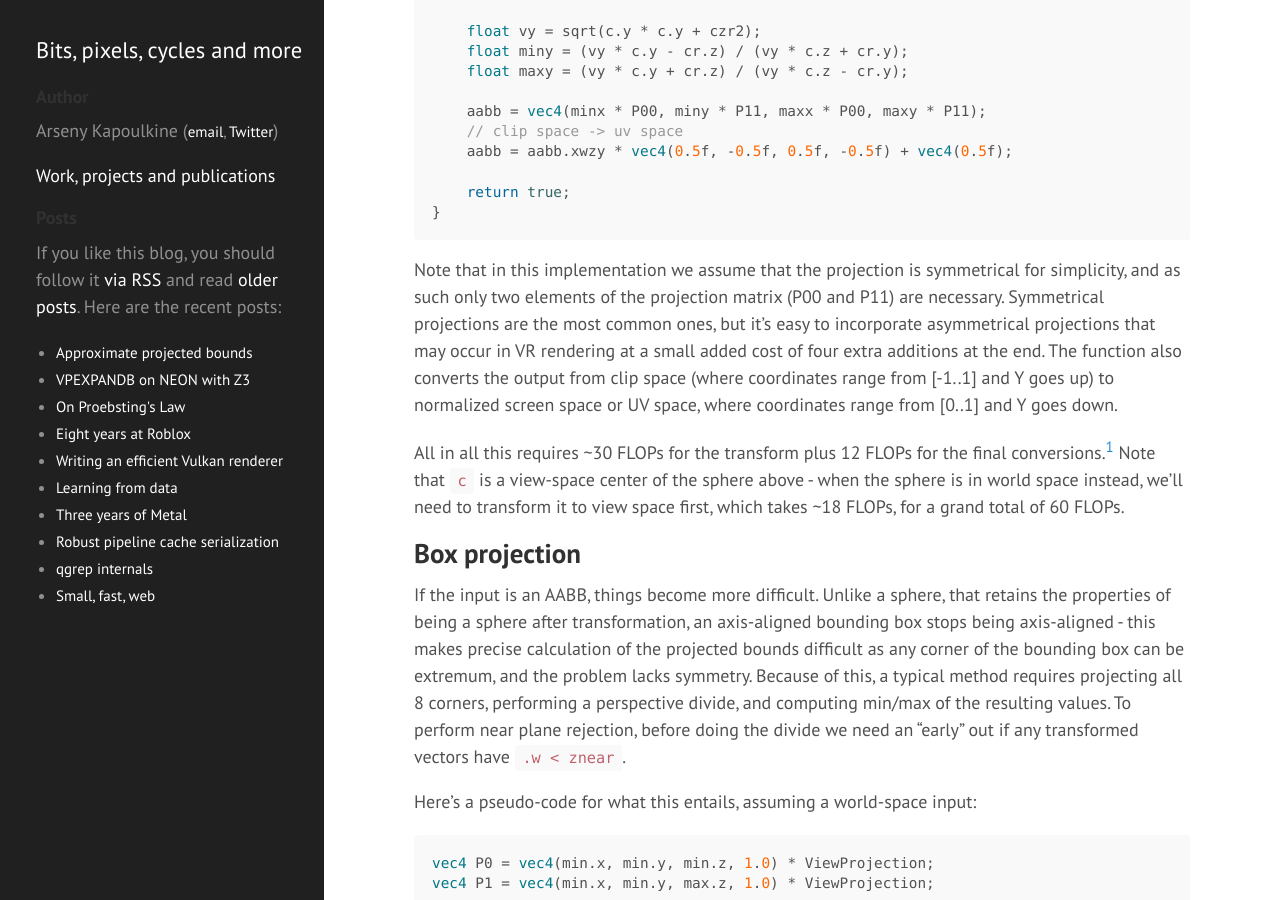
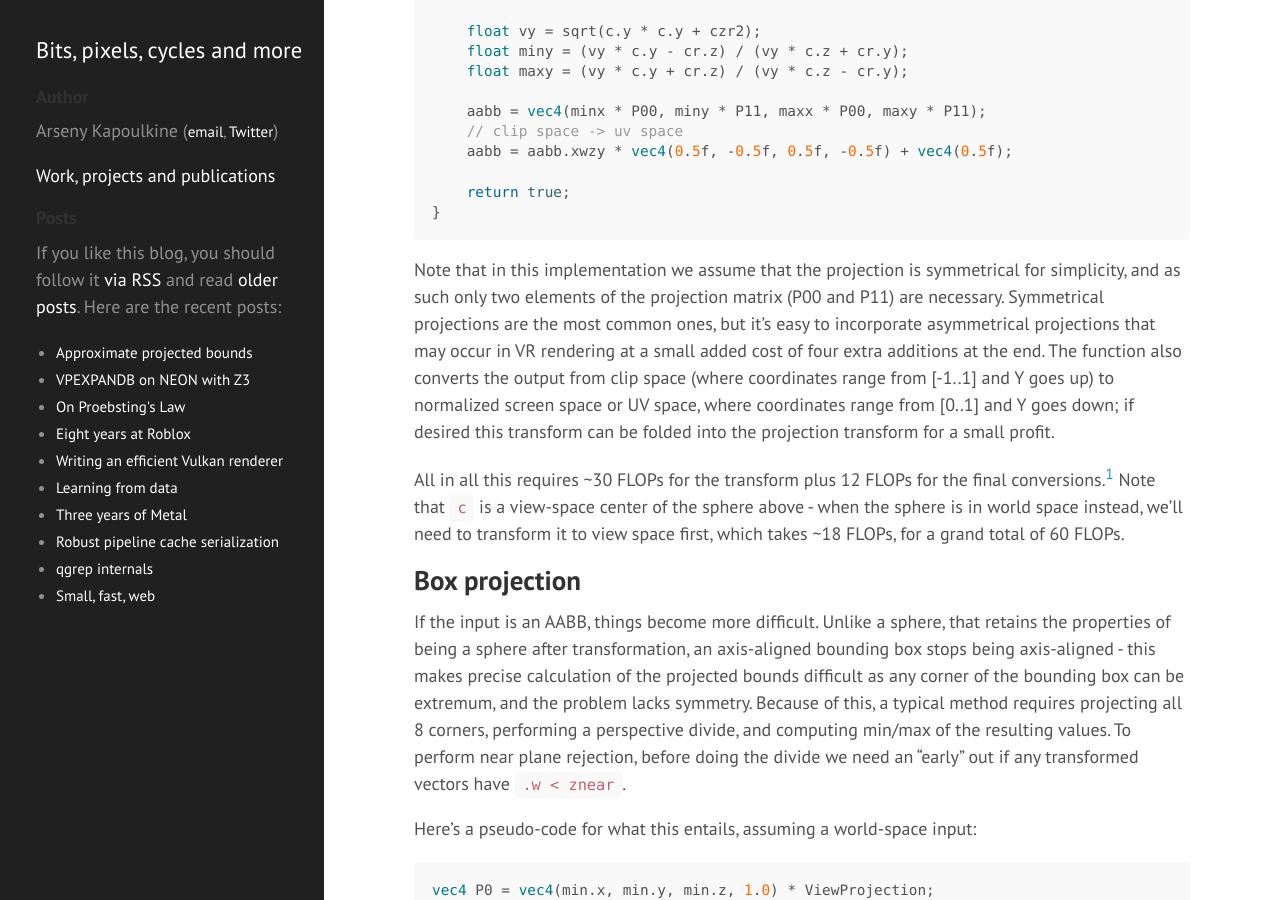
Before and after one commit to zeux/zeux.github.io, a Jekyll site: the page built from _posts/2023-01-12-approximate-projected-bounds.md, in a window 1280 px wide and 900 px high, scrolled down 1265 px. Built offline with Jekyll 4.4.1, drawn with Linux system fonts in a browser that asks for light colours.

Commit message:
Update 2023-01-12-approximate-projected-bounds.md

````diff
--- a/_posts/2023-01-12-approximate-projected-bounds.md
+++ b/_posts/2023-01-12-approximate-projected-bounds.md
@@ -41,7 +41,7 @@ bool projectSphere(vec3 c, float r, float znear, float P00, float P11, out vec4
 }
 ```
 
-Note that in this implementation we assume that the projection is symmetrical for simplicity, and as such only two elements of the projection matrix (P00 and P11) are necessary. Symmetrical projections are the most common ones, but it's easy to incorporate asymmetrical projections that may occur in VR rendering at a small added cost of four extra additions at the end. The function also converts the output from clip space (where coordinates range from [-1..1] and Y goes up) to normalized screen space or UV space, where coordinates range from [0..1] and Y goes down.
+Note that in this implementation we assume that the projection is symmetrical for simplicity, and as such only two elements of the projection matrix (P00 and P11) are necessary. Symmetrical projections are the most common ones, but it's easy to incorporate asymmetrical projections that may occur in VR rendering at a small added cost of four extra additions at the end. The function also converts the output from clip space (where coordinates range from [-1..1] and Y goes up) to normalized screen space or UV space, where coordinates range from [0..1] and Y goes down; if desired this transform can be folded into the projection transform for a small profit.
 
 All in all this requires ~30 FLOPs for the transform plus 12 FLOPs for the final conversions.[^1] Note that `c` is a view-space center of the sphere above - when the sphere is in world space instead, we'll need to transform it to view space first, which takes ~18 FLOPs, for a grand total of 60 FLOPs.
 
````
